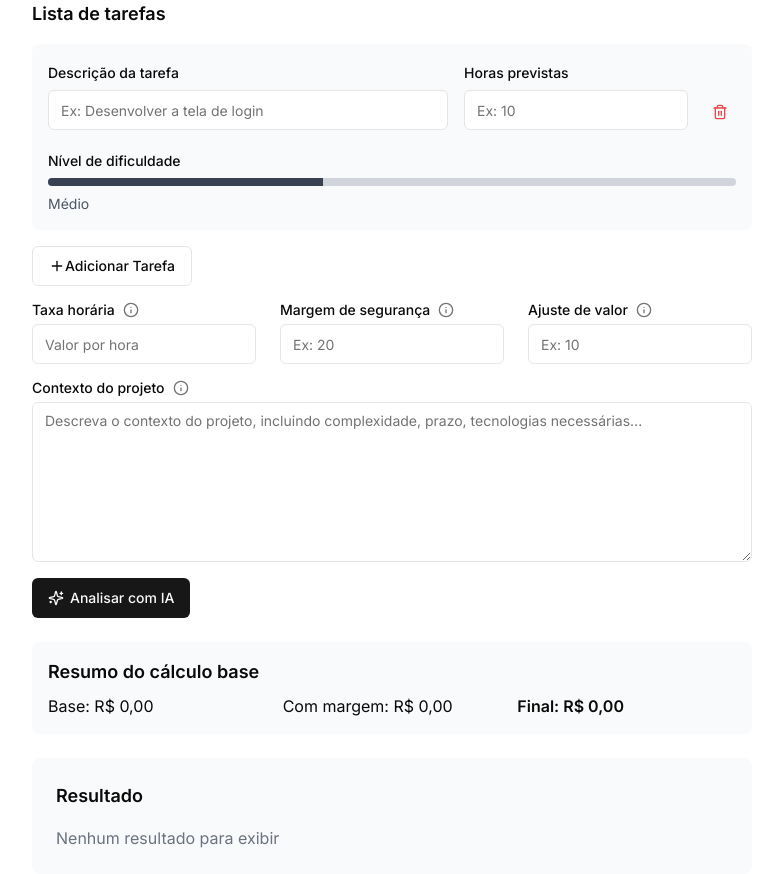
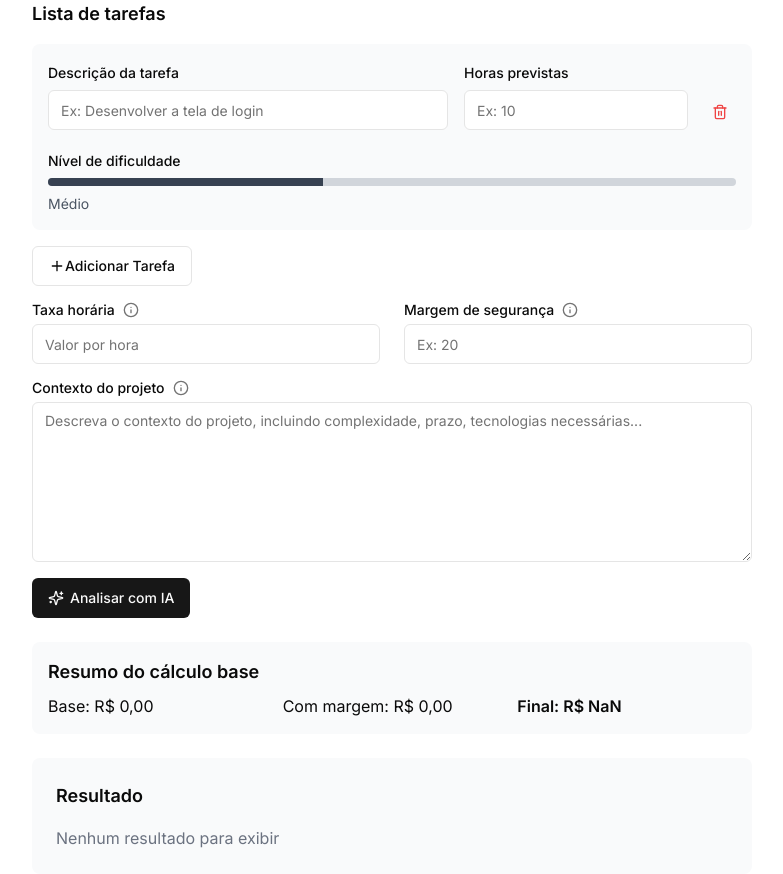
Before and after one commit to rafaeelricco/price-estimate-app, a Next.js app: page / in a window 1280 px wide. Shown: the whole page, without its empty margins (248-1031 px from the left). Built offline with nearby package versions, Linux system fonts and the light colour scheme.

Commit message:
refactor: simplify AiCalculator component by removing valueAdjustment field and adjusting layout; enhance grid structure for better responsiveness and maintainability

```diff
--- a/src/features/price-estimate.tsx
+++ b/src/features/price-estimate.tsx
@@ -59,8 +59,7 @@
          tasks: [{ description: '', hours: '', difficulty: 2 }],
          config: {
             hourlyRate: '',
-            safetyMargin: '',
-            valueAdjustment: ''
+            safetyMargin: ''
          },
          context: { projectContext: '' },
          aiAnalysis: null
@@ -345,7 +344,7 @@
                      Adicionar Tarefa
                   </Button>
                </div>
-               <div className="grid grid-cols-1 gap-4 sm:grid-cols-3 sm:gap-6">
+               <div className="grid grid-cols-1 gap-4 sm:grid-cols-2 sm:gap-6">
                   <FormField
                      control={form.control}
                      name="config.hourlyRate"
@@ -394,34 +393,6 @@
                                  <Input
                                     type="number"
                                     placeholder="Ex: 20"
-                                    {...field}
-                                 />
-                              </FormControl>
-                           </div>
-                           <FormMessage />
-                        </FormItem>
-                     )}
-                  />
-                  <FormField
-                     control={form.control}
-                     name="config.valueAdjustment"
-                     render={({ field }) => (
-                        <FormItem>
-                           <FormLabel
-                              tooltip={
-                                 <TooltipGenericMessage
-                                    title="Ajuste de valor"
-                                    description="É o valor que você adiciona ao valor base para garantir uma margem de lucro."
-                                 />
-                              }
-                           >
-                              Ajuste de valor
-                           </FormLabel>
-                           <div className="flex items-center gap-2">
-                              <FormControl>
-                                 <Input
-                                    type="number"
-                                    placeholder="Ex: 10"
                                     {...field}
                                  />
                               </FormControl>
@@ -523,12 +494,7 @@
       .refine(
          (val) => !isNaN(Number(val)) && Number(val) >= 0 && Number(val) <= 100,
          { message: 'Margem de segurança deve ser entre 0 e 100%' }
-      ),
-   valueAdjustment: z
-      .string()
-      .refine((val) => !isNaN(Number(val)) && Number(val) >= -100, {
-         message: 'Ajuste de valor deve ser maior que -100%'
-      })
+      )
 })
 
 const ProjectContextSchema = z.object({
```
